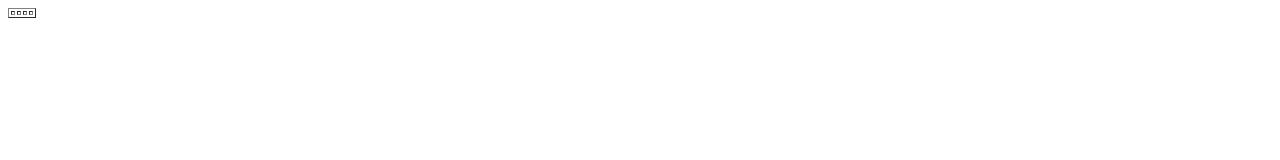
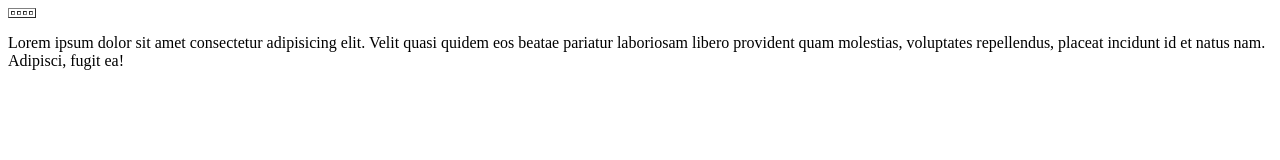
Before and after one commit to Yedinson57/proyecto_software2, a plain HTML site: page index.html in a window 1280 px wide. Drawn offline with Linux system fonts and the light colour scheme.

Commit message:
modificación index

```diff
--- a/index.html
+++ b/index.html
@@ -14,5 +14,6 @@
             <td></td>
         </tr>
     </table>
+    <p>Lorem ipsum dolor sit amet consectetur adipisicing elit. Velit quasi quidem eos beatae pariatur laboriosam libero provident quam molestias, voluptates repellendus, placeat incidunt id et natus nam. Adipisci, fugit ea!</p>
 </body>
 </html>
```
